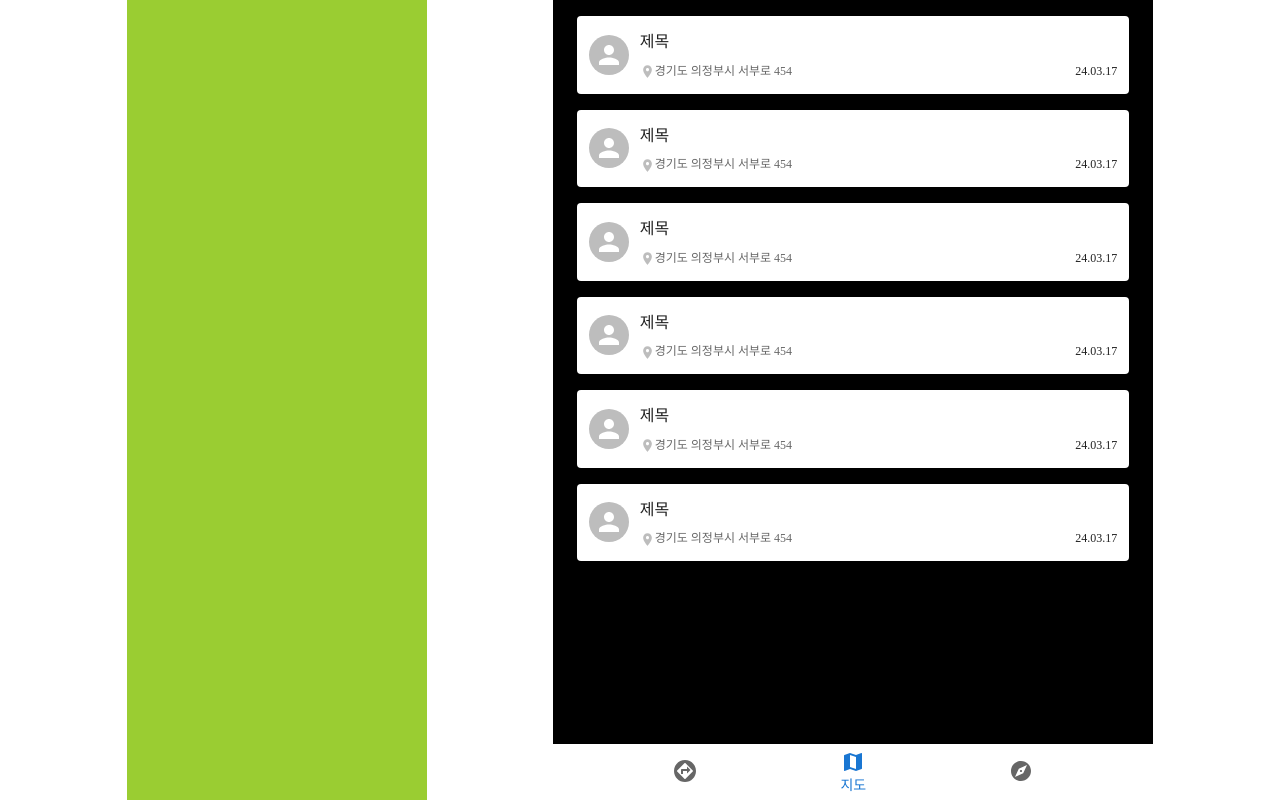
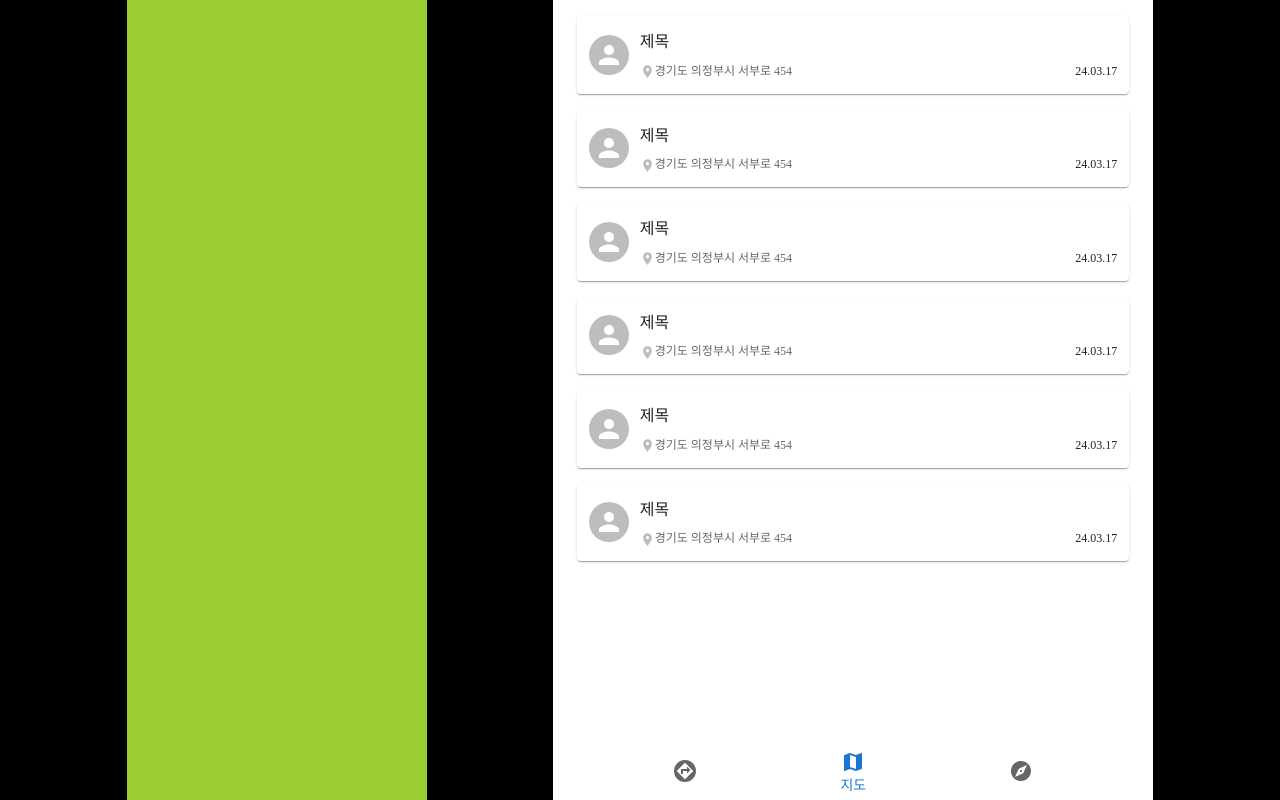
Before and after one commit to GwanSuNi/WeMeet_Project, a React (Create React App) app in the folder WeMeet/src/main/wemeet_front/: page /diary in a window 1280 px wide. Built offline with nearby package versions, Linux system fonts and the light colour scheme; a web font is replaced by a local one.

Commit message:
Refactor: 라우터 구조 변경

```diff
--- a/WeMeet/src/main/wemeet_front/src/App.tsx
+++ b/WeMeet/src/main/wemeet_front/src/App.tsx
@@ -1,19 +1,16 @@
 import React from 'react';
 import './App.css';
-import MainLayout from "./layout/MainLayout";
 import CourseSuggest from "./components/CourseSuggest";
 import MapInformation from "./components/MapInfomation";
 import {usePage} from "./hooks/usePage";
-import Router from "./Router";
 import Box from "@mui/material/Box";
+import Routes from "./routes";
 
 function App() {
     return (
-        <Box display='flex' justifyContent='space-evenly'>
+        <Box display='flex' justifyContent='space-evenly' bgcolor='black'>
             <Box display={{xs: 'none', lg: 'flex'}} width='300px' bgcolor='yellowgreen'/>
-            <MainLayout>
-                <Router/>
-            </MainLayout>
+            <Routes/>
         </Box>
     );
 }
--- a/WeMeet/src/main/wemeet_front/src/Router.tsx
+++ /dev/null
@@ -1,18 +0,0 @@
-import {Route, Routes} from "react-router-dom";
-import MapInformation from "./components/MapInfomation";
-import DateDiaryListPage from "./pages/DateDiaryListPage";
-
-export default function Router() {
-    const geo: any = {
-        latitude: 37.3595704,
-        logitude: 127.105399
-    }
-
-    return (
-        <Routes>
-            <Route path='/' element={<MapInformation latitude={geo.latitude} longitude={geo.logitude}/>}/>
-            <Route path='/diary' element={<DateDiaryListPage/>}/>
-            <Route path="*" element={<div style={{color: 'red'}}>404 NotFound</div>}/>
-        </Routes>
-    );
-}
--- a/WeMeet/src/main/wemeet_front/src/layout/MainLayout.tsx
+++ b/WeMeet/src/main/wemeet_front/src/layout/MainLayout.tsx
@@ -4,7 +4,7 @@ import React from "react";
 
 export default function MainLayout(props: { children: React.ReactNode }) {
     return (
-        <Box width='600px' bgcolor='black'>
+        <Box width='600px' bgcolor='white'>
             <main
                 style={{
                     display: 'flex',
--- /dev/null
+++ b/WeMeet/src/main/wemeet_front/src/routes/MainRoutes.tsx
@@ -0,0 +1,42 @@
+import {Outlet} from "react-router-dom";
+import MapInformation from "../components/MapInfomation";
+import DateDiaryListPage from "../pages/DateDiaryListPage";
+import MainLayout from "../layout/MainLayout";
+import CourseSuggest from "../components/CourseSuggest";
+import React from "react";
+
+const geo: any = {
+    latitude: 37.3595704,
+    logitude: 127.105399
+}
+
+const MainRoutes = [
+    {
+        path: '/',
+        element: <MainLayout><Outlet/></MainLayout>,
+        children: [
+            {
+                path: '/',
+                element: <MapInformation latitude={geo.latitude} longitude={geo.logitude}/>
+            },
+            {
+                path: 'course',
+                element: <CourseSuggest/>
+            },
+            {
+                path: 'peoplePick',
+                element: <div>People Pick</div>
+            },
+            {
+                path: 'diary',
+                element: <DateDiaryListPage/>
+            }
+        ]
+    },
+    {
+        path: '*',
+        element: <div>Not Found</div>
+    }
+];
+
+export default MainRoutes;
--- /dev/null
+++ b/WeMeet/src/main/wemeet_front/src/routes/index.tsx
@@ -0,0 +1,6 @@
+import {useRoutes} from "react-router-dom";
+import MainRoutes from "./MainRoutes";
+
+export default function ThemeRoutes() {
+    return useRoutes([...MainRoutes]);
+}
```
